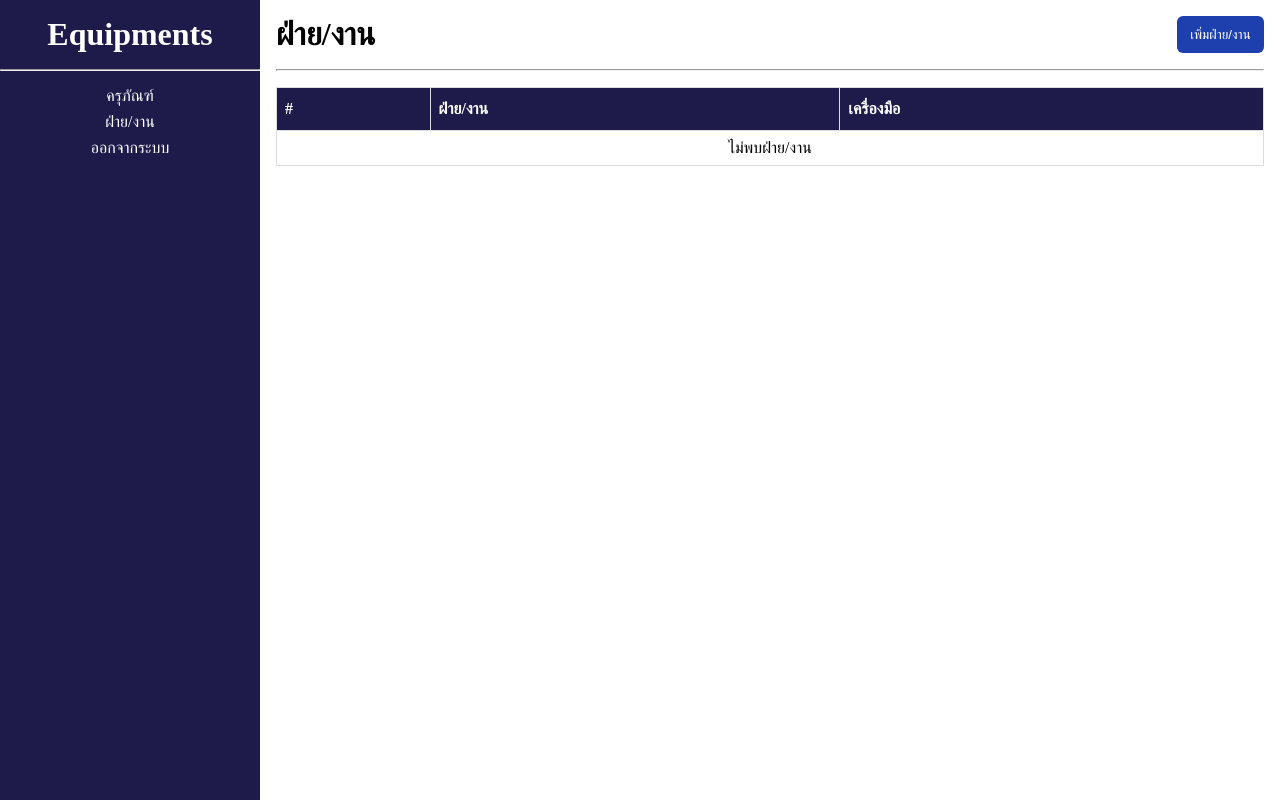
After one commit to iwindd/equipment, a PHP site: page /departments.php in a window 1280 px wide. The commit adds this page. Run offline with PHP 8.4, Linux system fonts and the light colour scheme; the visitor is signed in with stand-in values (Sample User, id 1); data that the repository does not hold is empty.

Commit message:
feat: departments

```diff
--- a/css/style.css
+++ b/css/style.css
@@ -1,5 +1,7 @@
 :root{
   --nav-bg: #1e1b4b;
+  --primary: #1e40af;
+  --danger: rgb(149, 6, 6);
 }
 
 *{
@@ -7,3 +9,48 @@
   margin: 0;
   box-sizing: border-box;
 }
+
+.btn {
+  padding: 0.4em 1.0em;
+  border: none;
+  outline: none;
+  border-radius: 6px;
+  cursor: pointer;
+  text-decoration: none;
+}
+
+.btn-primary{
+  background-color: var(--primary);
+  color: white;
+}
+
+.btn-danger{
+  background-color: var(--danger);
+  color: white;
+}
+
+hr{
+  margin: 1em 0em;
+}
+
+table {
+  border-collapse: collapse;
+  width: 100%;
+}
+
+table td, table th {
+  border: 1px solid #ddd;
+  padding: 8px;
+}
+
+table tr:nth-child(even){background-color: #f2f2f2;}
+
+table tr:hover {background-color: #ddd;}
+
+table th {
+  padding-top: 12px;
+  padding-bottom: 12px;
+  text-align: left;
+  background-color: var(--nav-bg);
+  color: white;
+}
--- /dev/null
+++ b/departments.php
@@ -0,0 +1,42 @@
+<?php require_once __DIR__ . "/layouts/header.php"; ?>
+<header style="width: 100%; display: flex; justify-content:space-between;">
+  <h1>ฝ่าย/งาน</h1>
+  <button class="btn btn-primary">เพิ่มฝ่าย/งาน</button>
+</header>
+<hr>
+<article>
+  <?php
+
+  $stmt = $conn->prepare("SELECT * FROM departments");
+  $stmt->execute();
+
+  ?>
+  <table>
+    <thead>
+      <tr>
+        <th>#</th>
+        <th>ฝ่าย/งาน</th>
+        <th>เครื่องมือ</th>
+      </tr>
+    </thead>
+    <tbody>
+      <?php if ($stmt->rowCount() > 0) { ?>
+        <?php foreach ($stmt->fetchAll() as $row) { ?>
+          <tr>
+            <td><?= $row['id']?></td>
+            <td><?= $row['title']?></td>
+            <td>
+              <a href="#" class="btn btn-primary">แก้ไข</a>
+              <a href="#" class="btn btn-danger">ลบ</a>
+            </td>
+          </tr>
+        <?php } ?>
+      <?php } else { ?>
+        <tr>
+          <td colspan="3" style="text-align: center;">ไม่พบฝ่าย/งาน</td>
+        </tr>
+      <?php } ?>
+    </tbody>
+  </table>
+</article>
+<?php require_once __DIR__ . "/layouts/footer.php"; ?>
--- a/layouts/header.php
+++ b/layouts/header.php
@@ -30,6 +30,7 @@
     }
 
     .nav hr{
+      margin-top: 0em;
       margin-bottom: 1em;
     }
 
```
